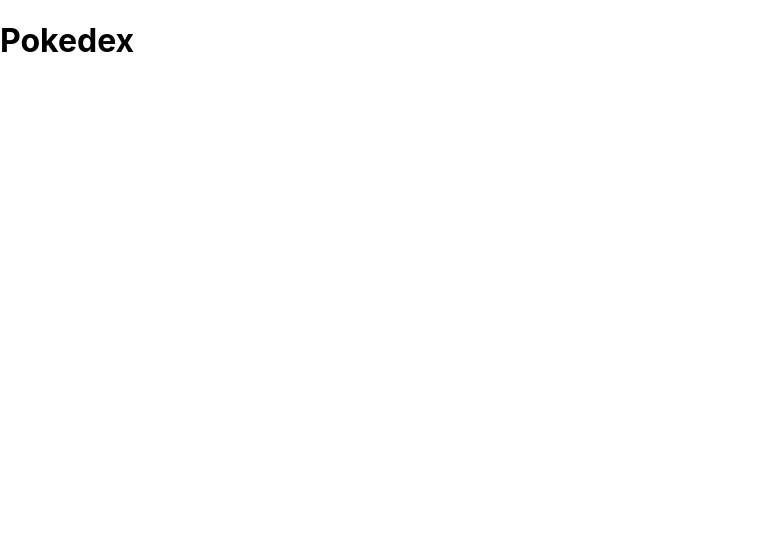
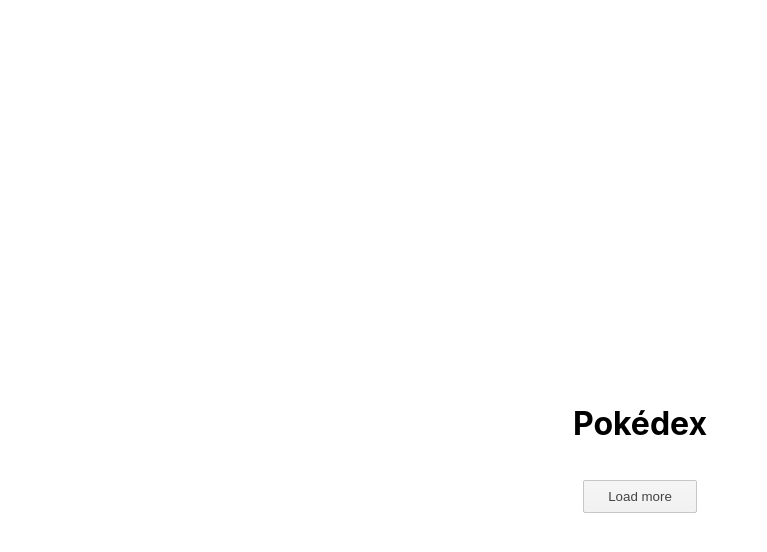
Before and after one commit to sunny852206/pokemon_pokedex, a React (Create React App) app: page / in a window 1280 px wide. Shown: the top 552 px of the page, without its empty margins (0-767 px from the left). Built offline with nearby package versions, Linux system fonts and the light colour scheme.

Commit message:
add basic structure of the front page and updated styles with css

```diff
--- a/src/App.js
+++ b/src/App.js
@@ -2,8 +2,14 @@
 
 function App() {
   return (
-    <div className="App">
-      <h1> Pokedex </h1>
+    <div className = "app-container">
+      <h1> Pokédex </h1>
+      <div className = "pokemon-container">
+        <div className = "all-container">
+
+        </div>
+        <button className = "load-more"> Load more</button>
+      </div>
     </div>
   );
 }
--- a/src/index.css
+++ b/src/index.css
@@ -11,3 +11,48 @@ code {
   font-family: source-code-pro, Menlo, Monaco, Consolas, 'Courier New',
     monospace;
 }
+
+/* */
+.app-container {
+  display: flex;
+  flex-direction: column;
+  align-items: center;
+  justify-content: center;
+  min-height: 100vh;
+  padding: 3rem 0.5rem;
+}
+.pokemon-container {
+  display: flex;
+  flex-direction: column;
+  align-items: center;
+  justify-content: center;
+}
+.all-container {
+  display: flex;
+  flex-wrap: wrap;
+  align-items: center;
+  justify-content: center;
+}
+.thumb-container {
+  display: flex;
+  flex-direction: column;
+  align-items: center;
+  justify-content: center;
+  padding: 1.5rem 0 ;
+  margin: 0.3rem;
+  border: 1px solid #efefef;
+  border-radius: 0.2rem;
+  min-width: 160px;
+  text-align: center;
+  box-shadow: 0 3px 15px rgba(0, 0, 0, 0.089);
+}
+
+.load-more {
+  background: #f5f5f5 linear-gradient(#f5f5f5,#f1f1f1) repeat-x;
+  border-radius: 2px;
+  border: 1px solid #c6c6c6;
+  color: #444;
+  padding: 0.5rem 1.5rem;
+  min-width: 50%;
+  margin-top: 1rem;
+}
```
